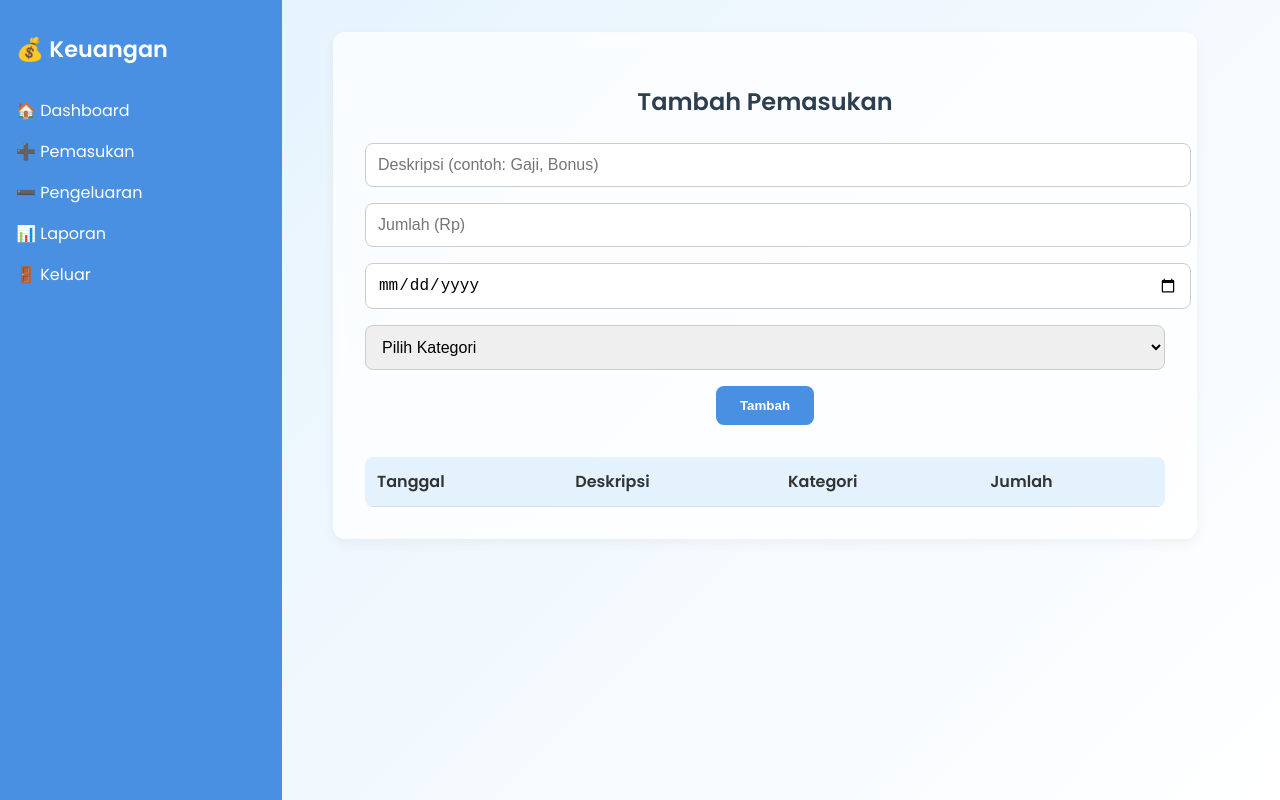
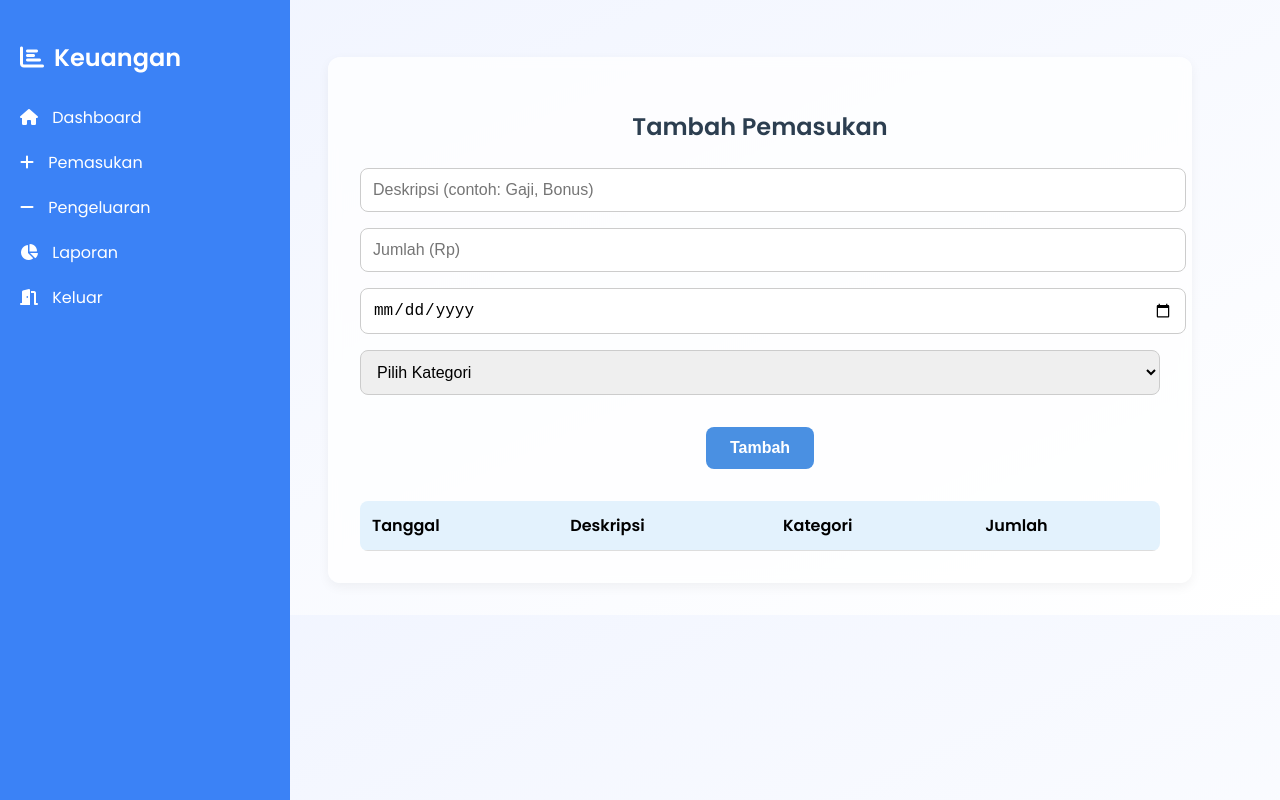
Before and after one commit to DandiDwi6/dandi, a plain HTML site: page pemasukan.html in a window 1280 px wide. Drawn offline with Linux system fonts and the light colour scheme.

Commit message:
Pesan update

```diff
--- a/pemasukan.html
+++ b/pemasukan.html
@@ -5,50 +5,13 @@
   <meta name="viewport" content="width=device-width, initial-scale=1.0"/>
   <title>Pemasukan</title>
   <link href="https://fonts.googleapis.com/css2?family=Poppins:wght@400;600&display=swap" rel="stylesheet">
+  <link rel="stylesheet" href="https://cdnjs.cloudflare.com/ajax/libs/font-awesome/6.5.0/css/all.min.css" crossorigin="anonymous" referrerpolicy="no-referrer" />
   <style>
     body {
       margin: 0;
       font-family: 'Poppins', sans-serif;
-      background: linear-gradient(135deg, #e3f2fd, #ffffff);
-      color: #333;
-      display: flex;
-      min-height: 100vh;
-    }
-
-    .sidebar {
-      width: 250px;
-      background: #4a90e2;
-      color: white;
-      display: flex;
-      flex-direction: column;
-      padding: 2rem 1rem;
-      position: fixed;
-      height: 100vh;
-      transition: transform 0.3s ease;
-    }
-
-    .sidebar .brand {
-      font-size: 1.4rem;
-      font-weight: 600;
-      margin-bottom: 2rem;
-    }
-
-    .sidebar a {
-      color: white;
-      text-decoration: none;
-      margin-bottom: 1rem;
-      font-size: 1rem;
-      transition: color 0.2s;
-    }
-
-    .sidebar a:hover {
-      color: #ffeb3b;
-    }
-
-    .content {
-      margin-left: 250px;
-      padding: 2rem;
-      width: 100%;
+      background: linear-gradient(to bottom right, #f0f4ff, #ffffff);
+      overflow-x: hidden;
     }
 
     .hamburger {
@@ -57,12 +20,65 @@
       top: 1rem;
       left: 1rem;
       font-size: 1.5rem;
-      background: #4a90e2;
+      background-color: white;
+      color: black;
+      border: none;
+      padding: 0.5rem 0.75rem;
+      border-radius: 6px;
+      z-index: 1001;
+    }
+
+    .sidebar {
+      width: 250px;
+      background-color: #3b82f6;
       color: white;
-      border: none;
-      padding: 0.5rem 0.8rem;
-      border-radius: 8px;
+      padding: 20px;
+      position: fixed;
+      height: 100%;
+      transition: transform 0.3s ease;
       z-index: 1000;
+    }
+
+    .sidebar h2 {
+      font-size: 24px;
+      margin-bottom: 30px;
+      display: flex;
+      align-items: center;
+      color: white;
+    }
+    .sidebar h2 i {
+      margin-right: 10px;
+    }
+
+
+    .sidebar a {
+      display: block;
+      color: white;
+      text-decoration: none;
+      margin: 20px 0;
+      font-size: 16px;
+    }
+
+    .sidebar a i {
+      margin-right: 10px;
+    }
+
+    .sidebar a:hover {
+      color: #ffeb3b;
+    }
+
+    .sidebar .close-btn {
+      display: none;
+      font-size: 1.5rem;
+      text-align: right;
+      margin-bottom: 1.5rem;
+      cursor: pointer;
+    }
+
+    .content {
+      margin-left: 240px;
+      padding: 2rem;
+      box-sizing: border-box;
     }
 
     .container {
@@ -77,43 +93,41 @@
 
     h2 {
       text-align: center;
+      margin-bottom: 1.5rem;
       color: #2c3e50;
-      margin-bottom: 1.5rem;
-    }
-
-    .form-group {
-      margin-bottom: 1rem;
     }
 
     input, select {
       width: 100%;
       padding: 0.75rem;
+      margin-bottom: 1rem;
       border: 1px solid #ccc;
       border-radius: 8px;
       font-size: 1rem;
     }
 
     button {
+      background-color: #4a90e2;
+      color: white;
+      border: none;
       padding: 0.75rem 1.5rem;
-      background: #4a90e2;
-      color: white;
       font-weight: bold;
-      border: none;
+      font-size: 1rem;
       border-radius: 8px;
       cursor: pointer;
+      margin: 1rem auto;
       display: block;
-      margin: 1rem auto;
     }
 
     button:hover {
-      background: #357ABD;
+      background-color: #357ABD;
     }
 
     table {
       width: 100%;
       border-collapse: collapse;
       margin-top: 2rem;
-      background: rgba(255, 255, 255, 0.9);
+      background: rgba(255,255,255,0.9);
       border-radius: 8px;
       overflow: hidden;
     }
@@ -128,7 +142,20 @@
       background: #e3f2fd;
     }
 
+    tbody tr {
+      animation: fadeIn 0.4s ease-in;
+    }
+
+    @keyframes fadeIn {
+      from { opacity: 0; transform: translateY(10px); }
+      to { opacity: 1; transform: translateY(0); }
+    }
+
     @media (max-width: 768px) {
+      .hamburger {
+        display: block;
+      }
+
       .sidebar {
         transform: translateX(-100%);
       }
@@ -137,7 +164,7 @@
         transform: translateX(0);
       }
 
-      .hamburger {
+      .sidebar .close-btn {
         display: block;
       }
 
@@ -149,29 +176,28 @@
   </style>
 </head>
 <body>
-  <button class="hamburger" onclick="toggleSidebar()">☰</button>
+  <button class="hamburger" onclick="toggleSidebar()" aria-label="Buka menu navigasi">☰</button>
+
   <div class="sidebar" id="sidebar">
-    <div class="brand">💰 Keuangan</div>
-    <a href="dashboard.html">🏠 Dashboard</a>
-    <a href="pemasukan.html">➕ Pemasukan</a>
-    <a href="pengeluaran.html">➖ Pengeluaran</a>
-    <a href="laporan.html">📊 Laporan</a>
-    <a href="index.html">🚪 Keluar</a>
+    <div class="close-btn" onclick="toggleSidebar()"><i class="fas fa-times"></i></div>
+    <h2><i class="fas fa-chart-bar"></i> Keuangan</h2>
+    <a href="dashboard.html"><i class="fas fa-home"></i> Dashboard</a>
+    <a href="pemasukan.html"><i class="fas fa-plus"></i> Pemasukan</a>
+    <a href="pengeluaran.html"><i class="fas fa-minus"></i> Pengeluaran</a>
+    <a href="laporan.html"><i class="fas fa-chart-pie"></i> Laporan</a>
+    <a href="#" onclick="logout()"><i class="fas fa-door-open"></i> Keluar</a>
+  </div>
+
+  <div class="menu-toggle" onclick="toggleSidebar()">
+    <i class="fas fa-bars"></i>
   </div>
 
   <div class="content">
     <div class="container">
       <h2>Tambah Pemasukan</h2>
-      <div class="form-group">
       <input type="text" id="deskripsi" placeholder="Deskripsi (contoh: Gaji, Bonus)" />
-      </div>
-      <div class="form-group">
-        <input type="number" id="jumlah" placeholder="Jumlah (Rp)" />
-      </div>
-      <div class="form-group">
+      <input type="number" id="jumlah" placeholder="Jumlah (Rp)" min="1" />
       <input type="date" id="tanggal" />
-      </div>
-      <div class="form-group">
       <select id="kategori">
         <option value="">Pilih Kategori</option>
         <option value="Gaji">Gaji</option>
@@ -179,7 +205,6 @@
         <option value="Penjualan">Penjualan</option>
         <option value="Lainnya">Lainnya</option>
       </select>
-      </div>
       <button onclick="tambahPemasukan()">Tambah</button>
 
       <table id="tabelPemasukan">
@@ -198,7 +223,9 @@
 
   <script>
     function toggleSidebar() {
-      document.getElementById("sidebar").classList.toggle("active");
+      const sidebar = document.getElementById("sidebar");
+      sidebar.classList.toggle("active");
+      document.body.style.overflow = sidebar.classList.contains("active") ? 'hidden' : '';
     }
 
     function formatRupiah(angka) {
@@ -260,6 +287,11 @@
       loadPemasukan();
     }
 
+    function logout() {
+      localStorage.removeItem("isLoggedIn");
+      window.location.href = "index.html";
+    }
+
     loadPemasukan();
   </script>
 </body>
```
Lines whose indentation alone changed are shown as unchanged.
